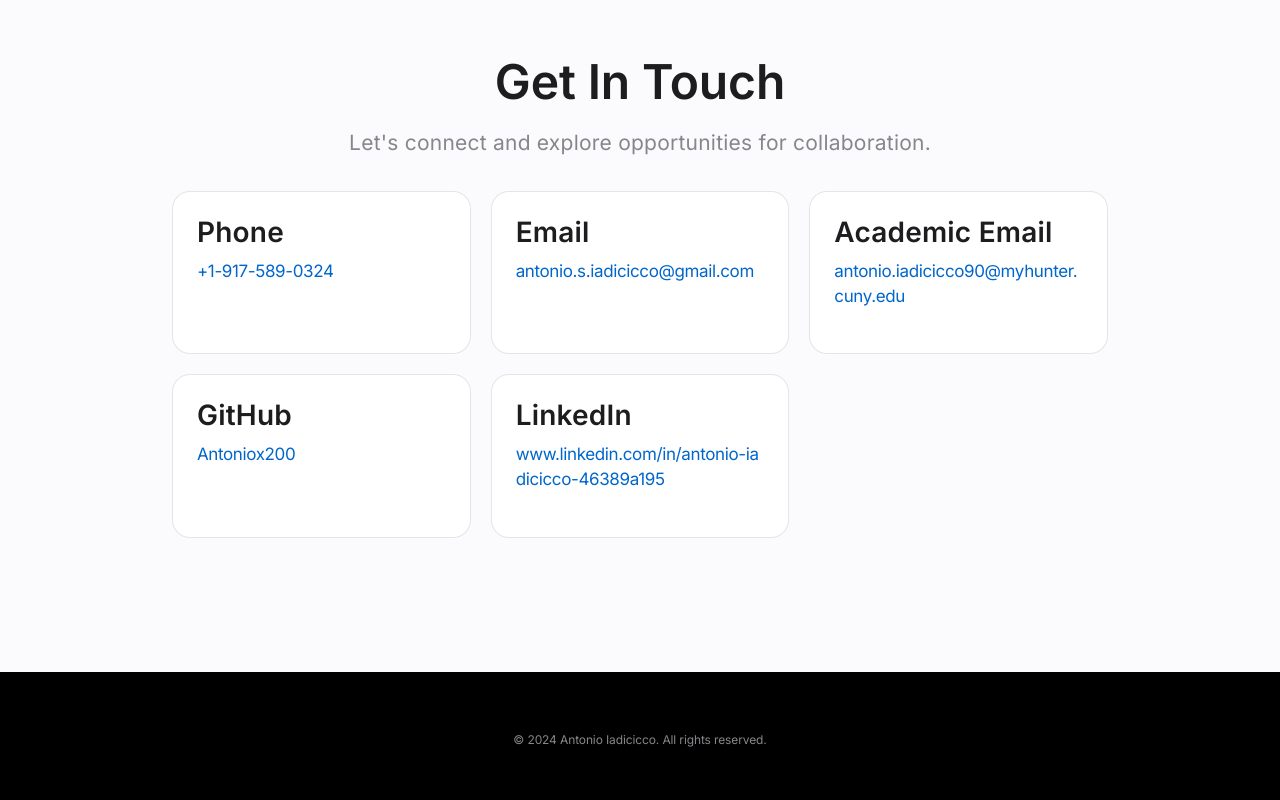
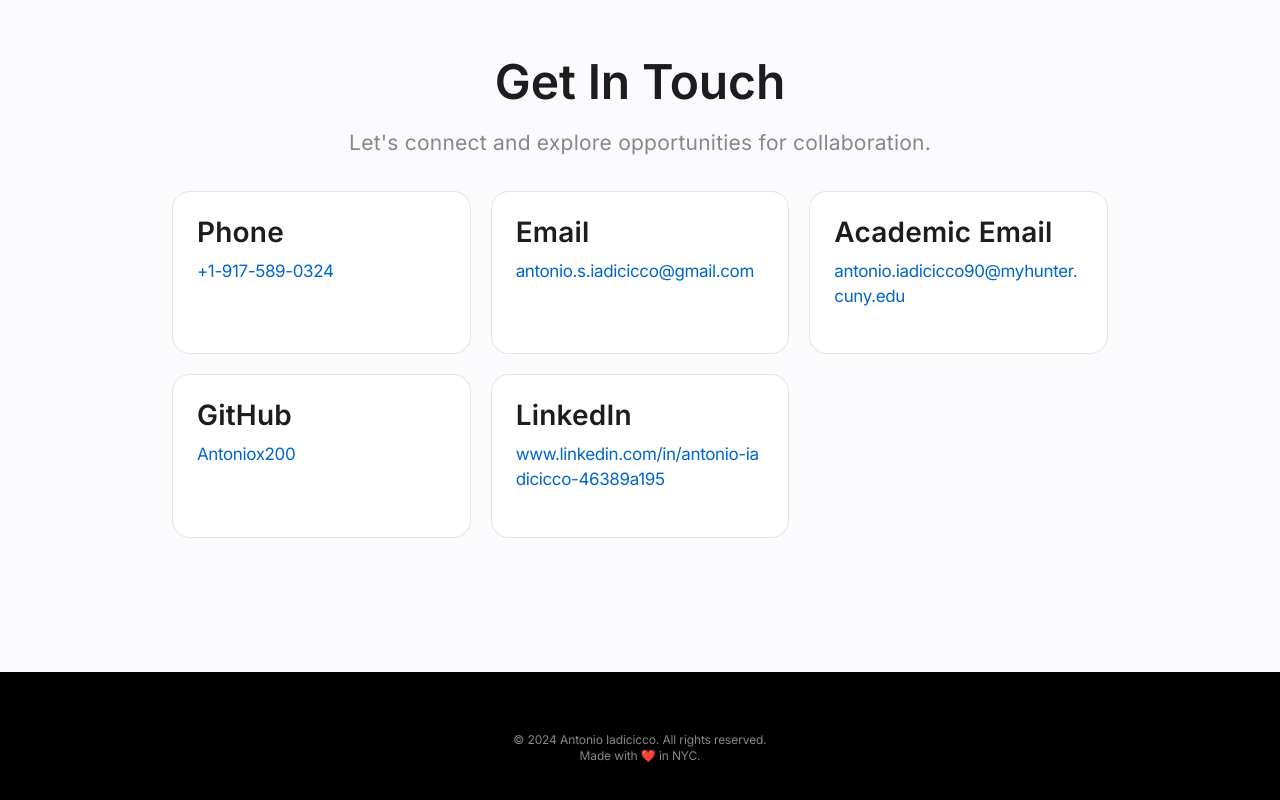
Before and after one commit to Antoniox200/antoniox200.github.io, a React (Vite) app: page / in a window 1280 px wide. Shown: the part 6322-7122 px from the top of the page. Built offline with nearby package versions, Linux system fonts and the light colour scheme.

Commit message:
Updated Footer

```diff
--- a/src/App.jsx
+++ b/src/App.jsx
@@ -26,6 +26,8 @@ function App() {
       </main>
       <footer>
         © 2024 Antonio Iadicicco. All rights reserved.
+        <br />
+        Made with <span role="img" aria-label="heart">❤️</span> in NYC.
       </footer>
     </div>
   )
```
Also changed, not shown: src/components/ScrollProgress.jsx (added).
